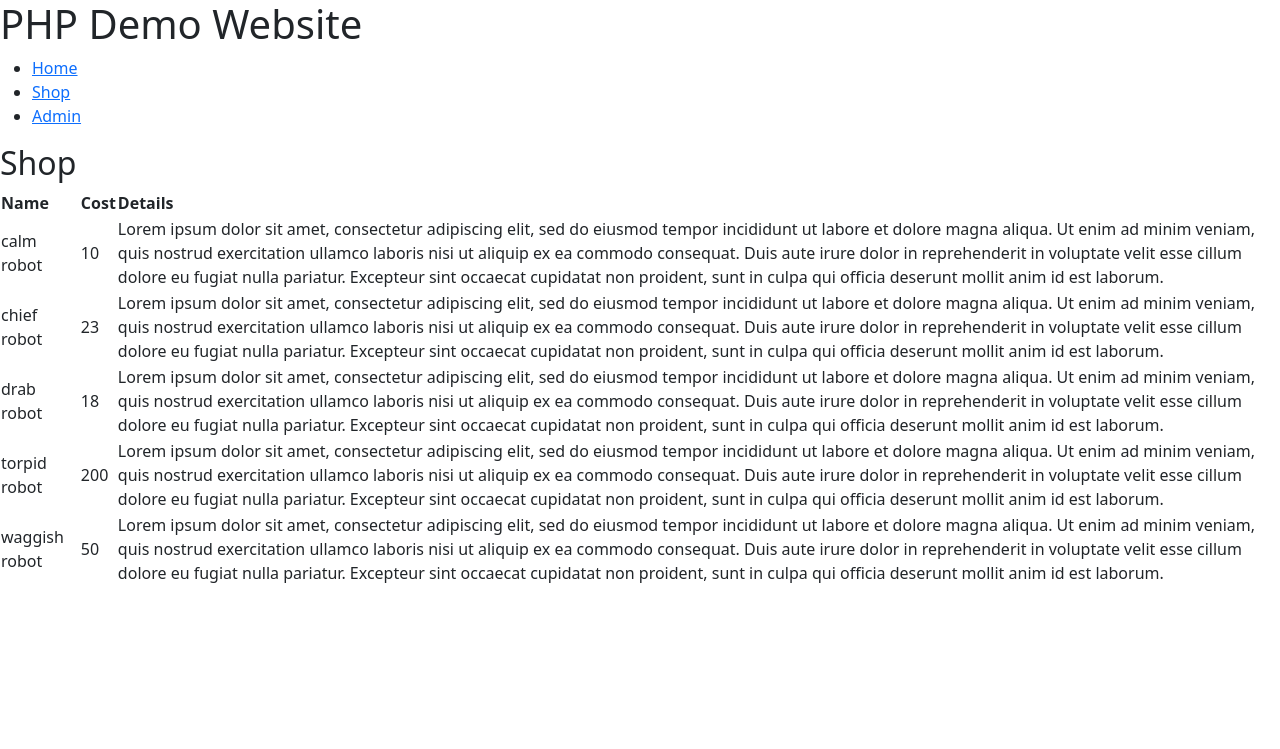
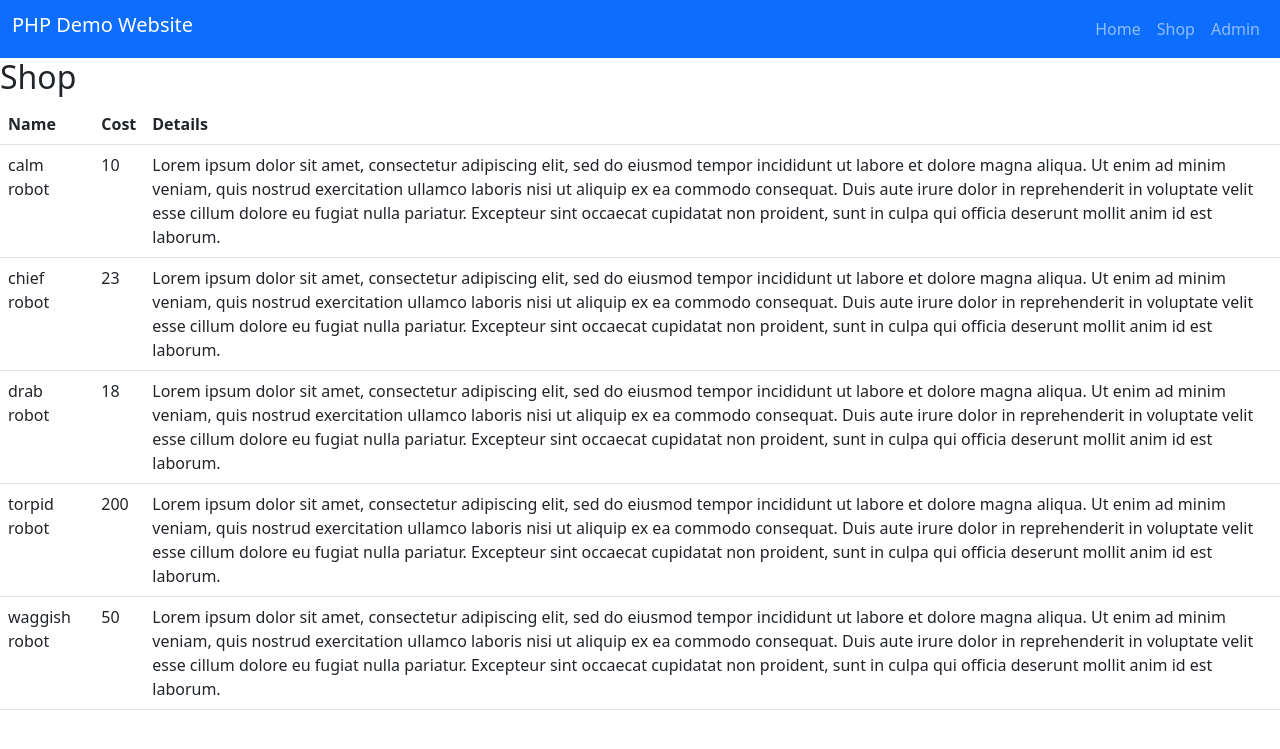
Before and after one commit to Griffin-Brome/php-demo, a PHP site: page /shop.php in a window 1280 px wide. Shown: the top 749 px of the page. Run offline with PHP 8.4, Linux system fonts and the light colour scheme; data comes from the database, SQL or seed files in the repository.

Commit message:
Add navbar styling

```diff
--- a/php/header.php
+++ b/php/header.php
@@ -6,18 +6,20 @@ Description: Website header, should appear on all user faces pages.
  -->
 
 <header>
-  <h1>PHP Demo Website</h1>
-  <nav>
-    <ul>
-      <li>
-        <a href="../public/index.php">Home</a>
-      </li>
-      <li>
-        <a href="../public/shop.php">Shop</a>
-      </li>
-      <li>
-        <a href="../public/admin.php">Admin</a>
-      </li>
-    </ul>
+  <nav class="navbar navbar-expand-lg navbar-dark bg-primary">
+    <div class="container-fluid">
+      <h1 class="navbar-brand">PHP Demo Website</h1>
+        <ul class="navbar-nav">
+          <li class="nav-item">
+            <a href="../public/index.php" class="nav-link">Home</a>
+          </li>
+          <li class="nav-item">
+            <a href="../public/shop.php" class="nav-link">Shop</a>
+          </li>
+          <li class="nav-item">
+            <a href="../public/admin.php" class="nav-link">Admin</a>
+          </li>
+        </ul>
+    </div>
   </nav>
 </header>
--- a/public/shop.php
+++ b/public/shop.php
@@ -15,7 +15,7 @@ Description: Shop page, shows site inventory
   <body>
     <?php include "../php/header.php" ?>
     <h2>Shop</h2>
-    <table id="all_items">
+    <table id="all_items" class="table">
         <tr>
             <th>Name</th>
             <th>Cost</th>
```
